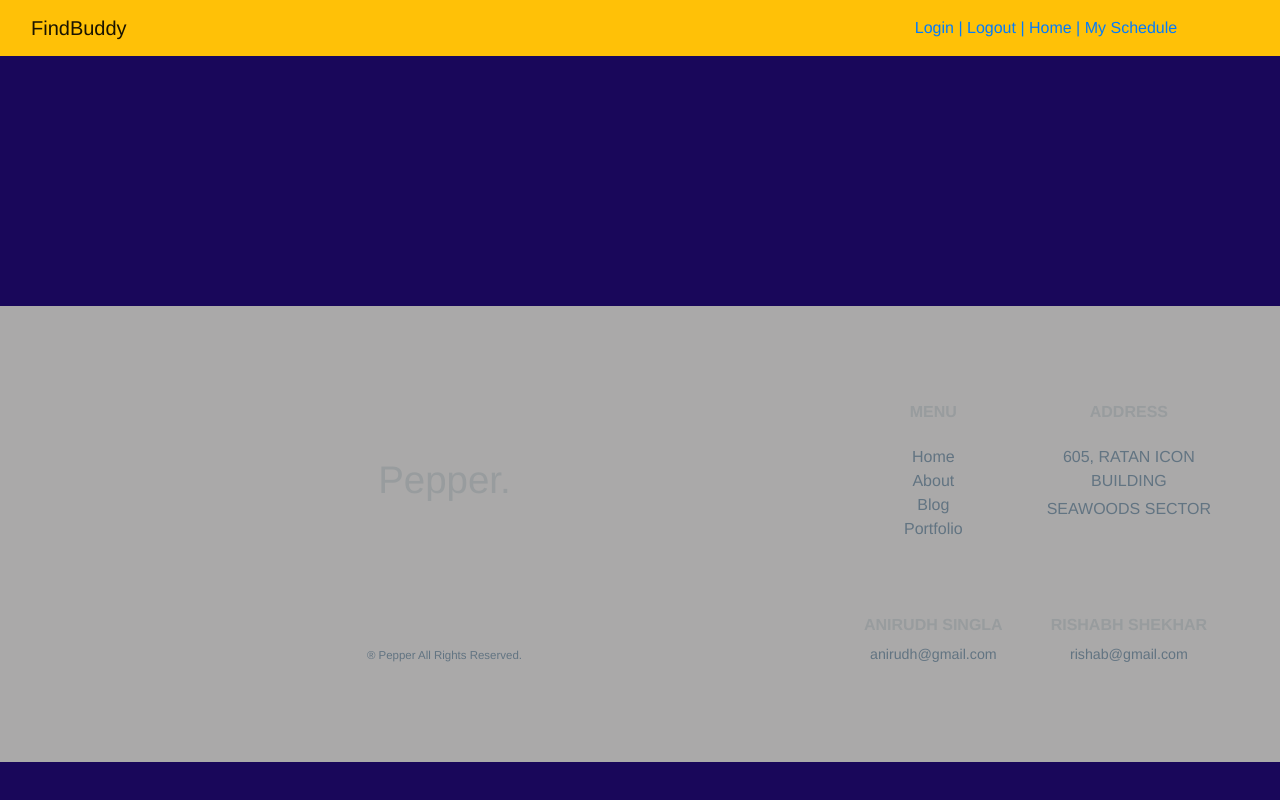
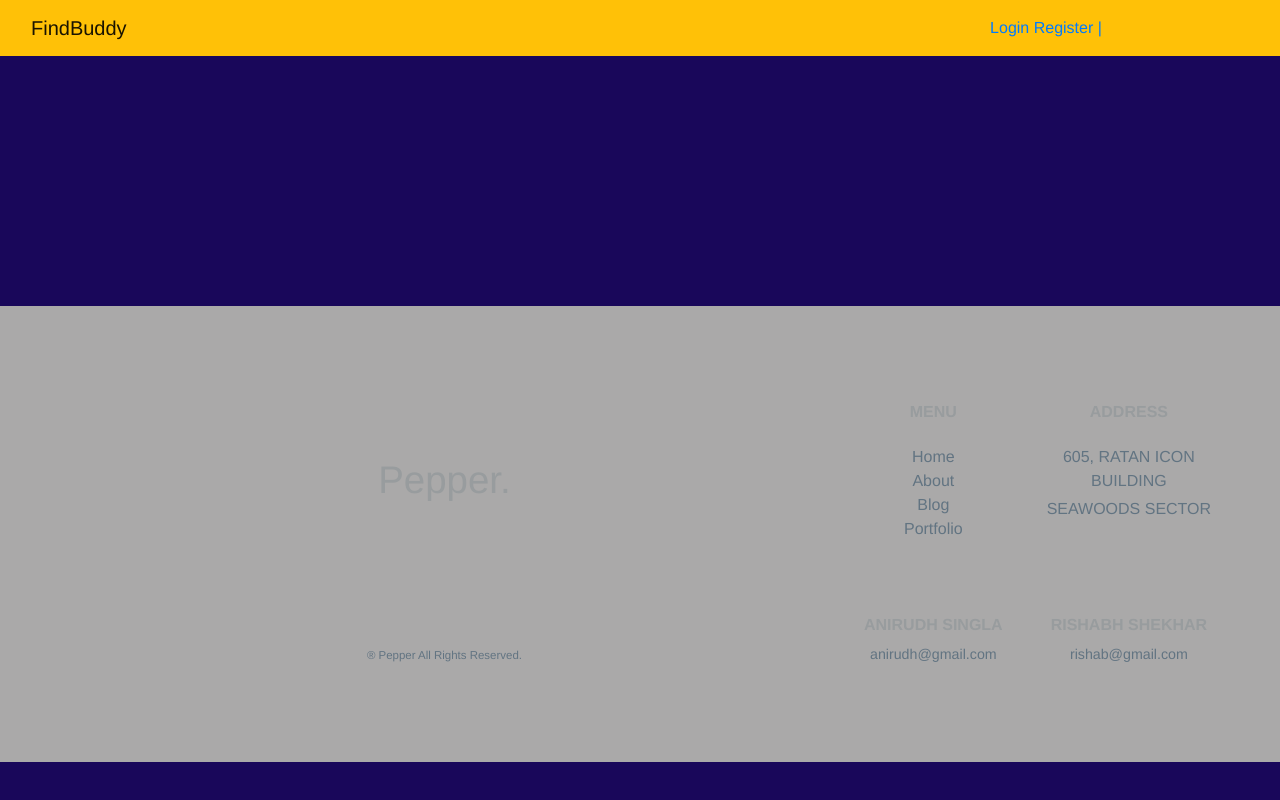
Before and after one commit to rmt-010-jersey-fox/p2-iproject-client, a Vue app: page / in a window 1280 px wide. Built offline with nearby package versions, Linux system fonts and the light colour scheme; the HTML template or start-up script is replaced by a standard one.

Commit message:
navigation guard & logout

```diff
--- a/src/components/Navbar.vue
+++ b/src/components/Navbar.vue
@@ -5,11 +5,11 @@
         <!-- <div class="row"> -->
           <div class="col-sm-4"></div>
           <div class="col-sm-4">
-              <router-link to="/login">Login  |</router-link>
-              <router-link to="/about">  Logout  |</router-link>
-              <!-- <router-link to="/register">  Register  |</router-link> -->
-              <router-link to="/homepage">  Home  |</router-link>
-              <router-link to="/schedule">  My Schedule</router-link>
+              <router-link v-if="!isLogin" to="/login">Login  </router-link>
+              <a href="#" @click.prevent="logout" v-if="isLogin">  Logout  </a>
+              <router-link v-if="!isLogin" to="/register">  Register  |</router-link>
+              <router-link v-if="isLogin" to="/homepage">  Home  </router-link>
+              <router-link v-if="isLogin" to="/schedule">  My Schedule</router-link>
           </div>
           <div class="col-sm-4"></div>
         </div>
@@ -19,7 +19,25 @@
 
 <script>
 export default {
-    name : "Navbar"
+    name : "Navbar",
+    computed : {
+      isLogin() {
+        return this.$store.state.isLogin
+      }
+    },
+    methods : {
+      cekLogin() {
+        this.$store.commit('login')
+      },
+      logout() {
+        localStorage.clear()
+        this.cekLogin();
+        this.$router.push({name : "Login"})
+      }
+    },
+    created(){
+      this.cekLogin()
+    }
 }
 </script>
 
--- a/src/router/index.js
+++ b/src/router/index.js
@@ -61,4 +61,19 @@ const router = new VueRouter({
   routes
 })
 
+router.beforeEach((to, from, next) => {
+  console.log("toooo : ", to)
+  if(to.name === "Homepage" && !localStorage.token) {
+    next({name : 'Login'})
+  } else if(to.name === "Schedule" && !localStorage.token){
+    next({name : 'Login'})
+  } else if(to.name === "Card" && !localStorage.token){
+    next({name : 'Login'})
+  } else if(to.name === "BuddyDetail" && !localStorage.token){
+    next({name : 'Login'})
+  } else {
+    next()
+  }
+})
+
 export default router
--- a/src/store/index.js
+++ b/src/store/index.js
@@ -84,13 +84,17 @@ export default new Vuex.Store({
     },
 
     login({commit}, data) {
+        return new Promise((resolve, reject) => {
           axios.post('/login', data)
           .then(({data}) => {
             localStorage.setItem("token", data.token)
             commit('login', data)
+            resolve(data)
           })
           .catch(err => {
             console.log(err)
+            reject(err)
+          })
         })
     },
 
--- a/src/views/BuddyDetail.vue
+++ b/src/views/BuddyDetail.vue
@@ -15,6 +15,7 @@
                             {{schedule.status}}
                         </li>
                     </ul>
+                <small style="color:#3F5DB9">Please be noticed that you can only book for one week ahead</small>
 
                 <!-- <a href=""  class="btn btn-primary mt-3">Meet Buddy</a> -->
             <!-- <button @click.prevent="Booking" type="button" class="btn btn-primary" data-toggle="modal" data-target="#exampleModal">
@@ -33,7 +34,7 @@
                 <button type="submit" class="btn btn-primary">Meet Buddy!</button>
             </form>
 
-            <br><b>Portfolio : </b>
+            <br><b>Portfolio: </b>
             <div v-for="(porto, i) in result.Github" :key="i" class="card" style="width: 22rem; margin-top: 10px">
             <div class="card-body">
                 <h5 class="card-title">{{porto.name}}</h5>
--- a/src/views/Login.vue
+++ b/src/views/Login.vue
@@ -51,6 +51,8 @@ export default {
                 password : this.password
             }
            this.$store.dispatch('login', data)
+           .then(data => {this.$router.push({name : 'Homepage'})})
+           .catch(err => {console.log(err)})
         }
     }
 }
```
Lines whose indentation alone changed are shown as unchanged.
